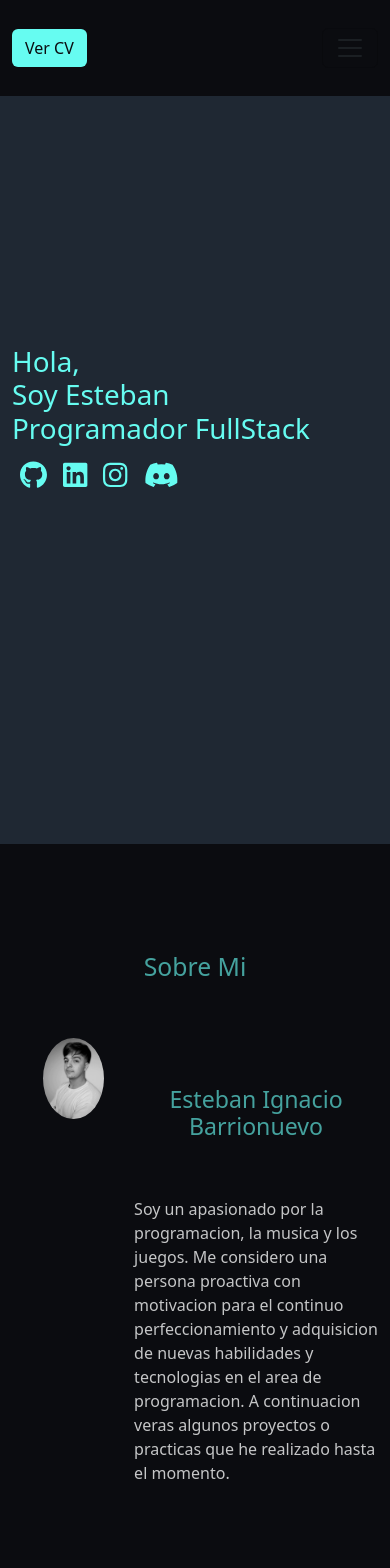
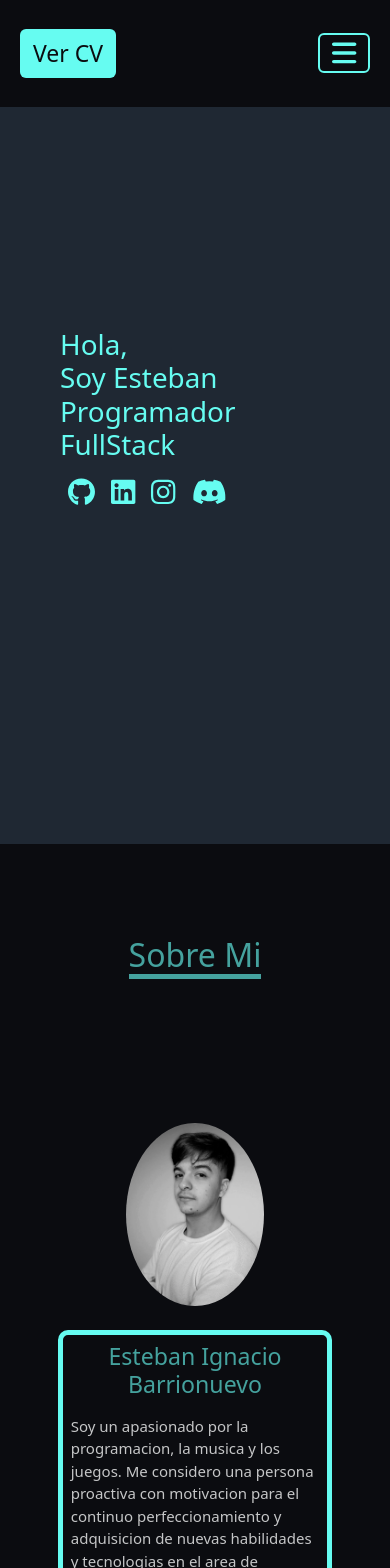
Before and after one commit to 3steban99/Portfolio-2.0, a React (Vite) app: page / in a window 390 px wide. Shown: the top 1568 px of the page. Built offline with nearby package versions, Linux system fonts and the light colour scheme.

Commit message:
adjustment of responsive

```diff
--- a/projects.js
+++ b/projects.js
@@ -29,13 +29,20 @@ const projects = [
     },
     {
         "id": 5,
+        "title": "Rolling Glass",
+        "description": "prueba de description lajksdlakshdlajskhdkajhsdklsdhjbafkndbv jkhfdksaljdf",
+        "image": "./src/assets/projects/calculadora.webp",
+        "github": ""
+    },
+    {
+        "id": 6,
         "title": "Calculadora",
         "description": "prueba de description lajksdlakshdlajskhdkajhsdklsdhjbafkndbv jkhfdksaljdf",
         "image": "./src/assets/projects/calculadora.webp",
         "github": ""
     },
     {
-        "id": 6,
+        "id": 7,
         "title": "Proyecto de un Parcial",
         "description": "prueba de description lajksdlakshdlajskhdkajhsdklsdhjbafkndbv jkhfdksaljdf",
         "image": "./src/assets/projects/maxikiosco.webp",
--- a/src/App.css
+++ b/src/App.css
@@ -12,13 +12,47 @@
     --color-skybluelight: #45A29E;
 }
 
+.container h2,
+.about h2{
+    font-size: 40px;
+    border-bottom: 5px solid var(--color-skybluelight);
+    max-width: max-content;
+    margin: 2rem auto 6rem auto;
+}
+
+p{
+    font-size: 20px;
+}
+
+
+@media screen and (max-width: 576px) {
+    .container h2,
+    .about h2{
+    font-size: 32px;
+    }
+    p{
+        font-size: 15px;
+    }
+}
+
 /* NAVBAR */
 .bg-nav{
     background-color: var(--color-dark);
 }
 
+.custom-toggle{
+    color: var(--color-skyblue);
+}
+
+.navbar-toggler{
+    color: var(--color-skyblue) !important;
+    border: 2px solid var(--color-skyblue) !important;
+}
+
+
 .navbar-link a{
     color: var(--color-whitelight);
+    font-size: 20px;
 }
 
 .navbar-link a:hover{
@@ -28,7 +62,15 @@
 .navbar .navbar-brand .btn-cv {
     background-color: var(--color-skyblue);
     color: var(--color-dark);
+    font-size: 23px;
 }
+
+.navbar .navbar-brand .btn-cv:hover {
+    background-color: var(--color-skybluelight);
+}
+
+
+
 
 /* HOME */
 .container-main-home{
@@ -65,6 +107,11 @@
 
 .img-perfil{
     border-radius: 50%;
+}
+
+.about-border{
+    border: 5px solid var(--color-skyblue);
+    border-radius: 10px;
 }
 
 
@@ -115,6 +162,18 @@
     padding: 60px 0;
 }
 
+.bg-contact{
+    background-color: var(--color-dark);
+    border-radius: 20px;
+    width: 50%;
+}
+
+@media screen and (max-width: 768px) {
+    .bg-contact{
+        width: 75%;
+    }
+}
+
 .contact{
     min-height: 50vh;
 }
@@ -124,6 +183,17 @@
     color: var(--color-skybluelight);
 }
 
+.contact-icon{
+    color: var(--color-skybluelight);
+}
+
+.contact-icon-net{
+    color: var(--color-skybluelight);
+}
+
+.contact-icon-net:hover{
+    color: var(--color-skyblue);
+}
 
 
 /*FOOTER*/
@@ -139,4 +209,9 @@
 
 .icon-footer{
     font-size: 40px;
+    cursor: pointer;
 }
+
+.icon-footer:hover{
+    color: var(--color-skyblue);
+}
--- a/src/components/About.jsx
+++ b/src/components/About.jsx
@@ -6,16 +6,16 @@ export const About = () => {
     return (
         <Container fluid className="container-main-about">
             <div className="about">
-                <h2 className="text-center py-5">Sobre Mi</h2>
-                <div className="d-flex">
+                <h2 className="text-center mx-auto">Sobre Mi</h2>
+                <div className="d-flex flex-column flex-xl-row w-75 mx-auto pt-5">
                     <div className="text-center">
                         <img src={fotoPerfil} alt="foto perfil de esteban" className="w-50 img-perfil" />
                     </div>
-                    <div className="">
+                    <div className="about-border mt-4 mt-xl-0">
                         <div>
-                            <h3 className="text-center py-5">Esteban Ignacio Barrionuevo</h3>
+                            <h3 className="text-center py-2 py-md-4">Esteban Ignacio Barrionuevo</h3>
                         </div>
-                        <div className="">
+                        <div className="px-2 px-md-3 px-lg-5">
                             <p>
                                 Soy un apasionado por la programacion, la musica y los juegos. Me considero una persona
                                 proactiva con motivacion para el continuo perfeccionamiento y adquisicion de nuevas
--- a/src/components/Contact.jsx
+++ b/src/components/Contact.jsx
@@ -9,29 +9,29 @@ export const Contacto = () => {
     return (
         <div className="container-main-contact">
             <Container className="contact">
-                <h2 className="text-center py-5">Contacto</h2>
-                <div className="shadow w-50 mx-auto py-3">
-                    <div className="d-flex justify-content-center">
-                        <FontAwesomeIcon icon={faEnvelope} />
-                        <p>barrionuevo99@outlook.com</p>
+                <h2 className="text-center">Contacto</h2>
+                <div className="mx-auto py-3 bg-contact">
+                    <div className="d-flex justify-content-center align-items-center mb-2">
+                        <FontAwesomeIcon icon={faEnvelope} className="contact-icon"/>
+                        <p className="mb-0 ms-2">barrionuevo99@outlook.com</p>
                     </div>
-                    <div className="d-flex justify-content-center">
-                        <FontAwesomeIcon icon={faPhone} />
-                        <p>+54 9 381440-7688</p>
+                    <div className="d-flex justify-content-center align-items-center mb-2">
+                        <FontAwesomeIcon icon={faPhone} className="contact-icon"/>
+                        <p className="mb-0 ms-2">+54 9 381440-7688</p>
                     </div>
-                    <div className="d-flex justify-content-center">
-                        <FontAwesomeIcon icon={faLocationDot} />
-                        <p>Yerba Buena - Tucuman, Argentina</p>
+                    <div className="d-flex justify-content-center align-items-center mb-2">
+                        <FontAwesomeIcon icon={faLocationDot} className="contact-icon"/>
+                        <p className="mb-0 ms-2">Yerba Buena - Tucuman, Argentina</p>
                     </div>
                     <div className="d-flex justify-content-center">
                         <a href="#">
-                            <FontAwesomeIcon icon={faLinkedin} className="fs-1 mx-2 py-2 icon-home" />
+                            <FontAwesomeIcon icon={faLinkedin} className="fs-2 mx-2 py-2 contact-icon-net" />
                         </a>
                         <a href="#">
-                            <FontAwesomeIcon icon={faInstagram} className="fs-1 mx-2 py-2 icon-home" />
+                            <FontAwesomeIcon icon={faInstagram} className="fs-2 mx-2 py-2 contact-icon-net" />
                         </a>
                         <a href="#">
-                            <FontAwesomeIcon icon={faDiscord} className="fs-1 mx-2 py-2 icon-home" />
+                            <FontAwesomeIcon icon={faDiscord} className="fs-2 mx-2 py-2 contact-icon-net" />
                         </a>
                     </div>
                 </div>
--- a/src/components/Footer.jsx
+++ b/src/components/Footer.jsx
@@ -7,7 +7,7 @@ export const Footer = ()=>{
         <div className="bg-footer d-flex justify-content-center">
             <div className="text-center container-footer">
                 <p className="fs-5">Gracias por observar</p>
-                <p className="fs-5">Creado por Esteban Barrionuevo | </p>
+                <p className="fs-5">Creado por Esteban Barrionuevo | 2023 Copyright &copy; All Rights Reserved</p>
                 <FontAwesomeIcon icon={faCircleUp} className="icon-footer"/>
             </div>
         </div>
--- a/src/components/Home.jsx
+++ b/src/components/Home.jsx
@@ -6,8 +6,8 @@ import { Container } from "react-bootstrap"
 export const Home = () => {
     return (
         <Container fluid className="container-main-home d-flex align-items-center">
-            <div className="d-flex">
-                <div className="">
+            <div className="d-flex mx-5">
+                <div>
                     <div className="home-h1">
                         <h1>
                             Hola, <br />
@@ -22,7 +22,7 @@ export const Home = () => {
                         <FontAwesomeIcon icon={faDiscord} className="fs-1 mx-2 py-2 icon-home"/>
                     </div>
                 </div>
-                <div className="">
+                <div>
 
                 </div>
             </div>
--- a/src/components/NavPortfolio.jsx
+++ b/src/components/NavPortfolio.jsx
@@ -1,3 +1,5 @@
+import { faBars } from '@fortawesome/free-solid-svg-icons';
+import { FontAwesomeIcon } from '@fortawesome/react-fontawesome';
 import Container from 'react-bootstrap/Container';
 import Nav from 'react-bootstrap/Nav';
 import Navbar from 'react-bootstrap/Navbar';
@@ -9,11 +11,13 @@ export const NavPortfolio = () => {
     return (
         <div>
             <Navbar expand="lg" className="bg-nav" fixed='top'>
-                <Container fluid className='py-3'>
+                <Container fluid className='py-3 mx-2 mx-lg-5'>
                     <Navbar.Brand href="#home">
                         <button className='btn btn-cv'>Ver CV</button>
                     </Navbar.Brand>
-                    <Navbar.Toggle aria-controls="basic-navbar-nav" />
+                    <Navbar.Toggle aria-controls="basic-navbar-nav">
+                        <FontAwesomeIcon icon={faBars} className='custom-toggle fs-1' />
+                    </Navbar.Toggle>
                     <Navbar.Collapse id="basic-navbar-nav">
                         <Nav className="ms-auto navbar-link">
                             <Nav.Link href="#home">Home</Nav.Link>
--- a/src/components/Projects.jsx
+++ b/src/components/Projects.jsx
@@ -30,10 +30,10 @@ export const Projects = () => {
     return (
         <div className="container-main-projects">
             <Container>
-                <h2 className="text-center py-5 projects-h2">Proyectos</h2>
-                <Row xs={1} md={2} className="">
+                <h2 className="text-center projects-h2">Proyectos</h2>
+                <Row xs={1} md={2} className="mx-3">
                     {projects.map((project) => (
-                        <Col md={5} key={project.id} className="mx-auto">
+                        <Col md={5} key={project.id} className="mx-auto mb-5">
                             <div onClick={() => handleOpenModal(project)}>
                                 <Card>
                                     <CardImg className="img-fluid" src={project.image} />
--- a/src/components/Skills.jsx
+++ b/src/components/Skills.jsx
@@ -25,8 +25,8 @@ export const Skills = () => {
     return (
         <div className="container-main-skills">
             <Container className="skills">
-                <h2 className="text-center pt-5">Skills</h2>
-                <p className="text-center fs-4 py-3">
+                <h2 className="text-center">Skills</h2>
+                <p className="text-center fs-3 pb-3">
                     Mis lenguajes, frameworks, tecnologias y herramientas:
                 </p>
                 <div className="bg-light skills-container">
```
